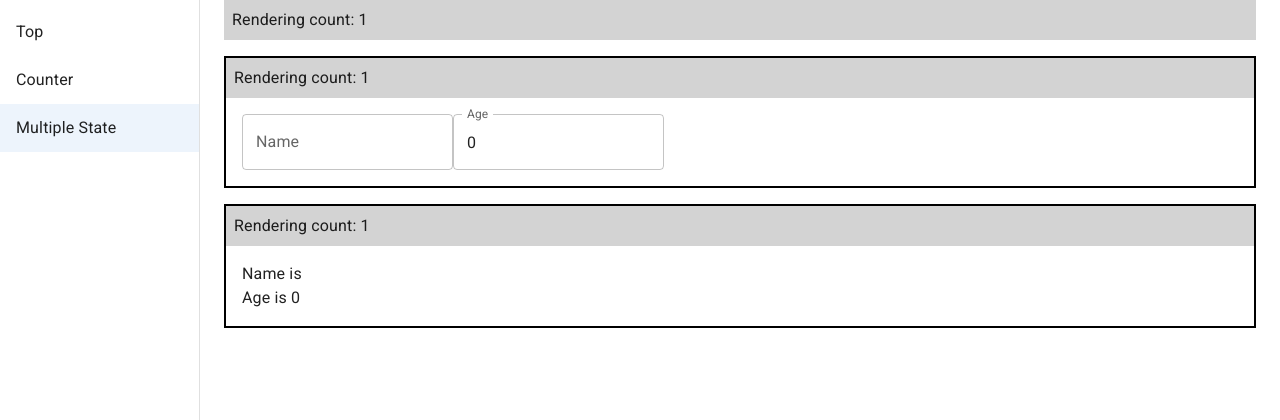
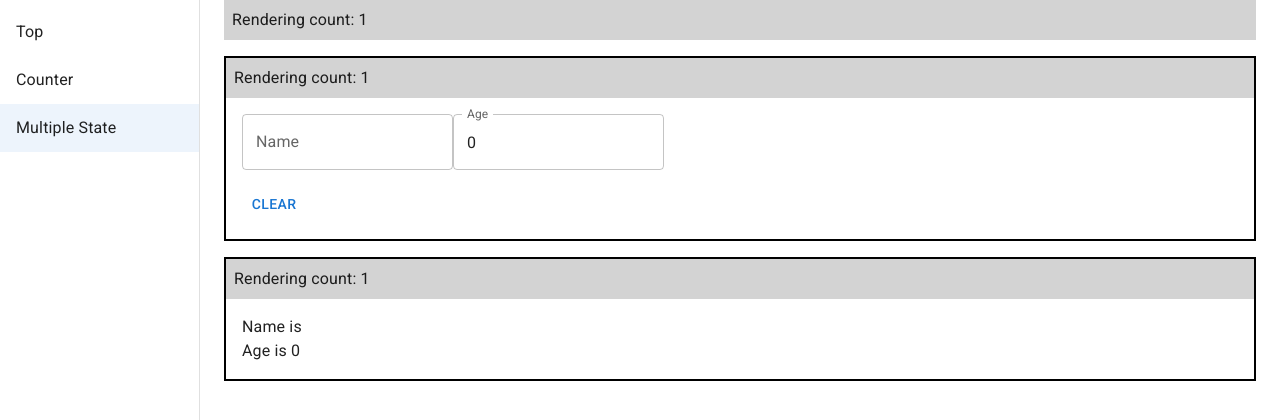
Before and after one commit to dodo-lab/sandbox, a Next.js app in the folder react/zustand-sandbox/: page /multiple-state in a window 1280 px wide. Shown: the top 420 px of the page. Built offline with nearby package versions, Linux system fonts and the light colour scheme.

Commit message:
✨: ステートのクリア

```diff
--- a/react/zustand-sandbox/src/pages/multiple-state.tsx
+++ b/react/zustand-sandbox/src/pages/multiple-state.tsx
@@ -1,4 +1,4 @@
-import {Box, BoxProps, Container, styled, TextField, Typography} from '@mui/material';
+import {Box, BoxProps, Button, Container, styled, TextField, Typography} from '@mui/material';
 import {useRenderingCount} from 'hooks/useRenderingCount';
 import type {NextPage} from 'next';
 import {useUser} from 'states/useUser';
@@ -11,15 +11,20 @@ const ItemBox = styled(Box)({
 });
 
 const Inputs: React.FC<BoxProps> = props => {
-  const {name, age, setName, setAge} = useUser(state => ({...state}), shallow);
+  const {name, age, setName, setAge, clear} = useUser(state => ({...state}), shallow);
   const renderingCount = useRenderingCount();
 
   return (
     <ItemBox {...props}>
       {renderingCount}
       <Box sx={{p: 2}}>
-        <TextField label="Name" value={name} onChange={e => setName(e.target.value)} />
-        <TextField label="Age" type="number" value={age} onChange={e => setAge(Number(e.target.value))} />
+        <Box>
+          <TextField label="Name" value={name} onChange={e => setName(e.target.value)} />
+          <TextField label="Age" type="number" value={age} onChange={e => setAge(Number(e.target.value))} />
+        </Box>
+        <Button sx={{mt: 2}} onClick={clear}>
+          CLEAR
+        </Button>
       </Box>
     </ItemBox>
   );
--- a/react/zustand-sandbox/src/states/useUser.ts
+++ b/react/zustand-sandbox/src/states/useUser.ts
@@ -5,6 +5,7 @@ type State = {
   age: number;
   setName: (name: string) => void;
   setAge: (age: number) => void;
+  clear: () => void;
 };
 
 export const useUser = create<State>(set => ({
@@ -12,4 +13,5 @@ export const useUser = create<State>(set => ({
   age: 0,
   setName: name => set({name}),
   setAge: age => set({age}),
+  clear: () => set({name: '', age: 0}),
 }));
```
